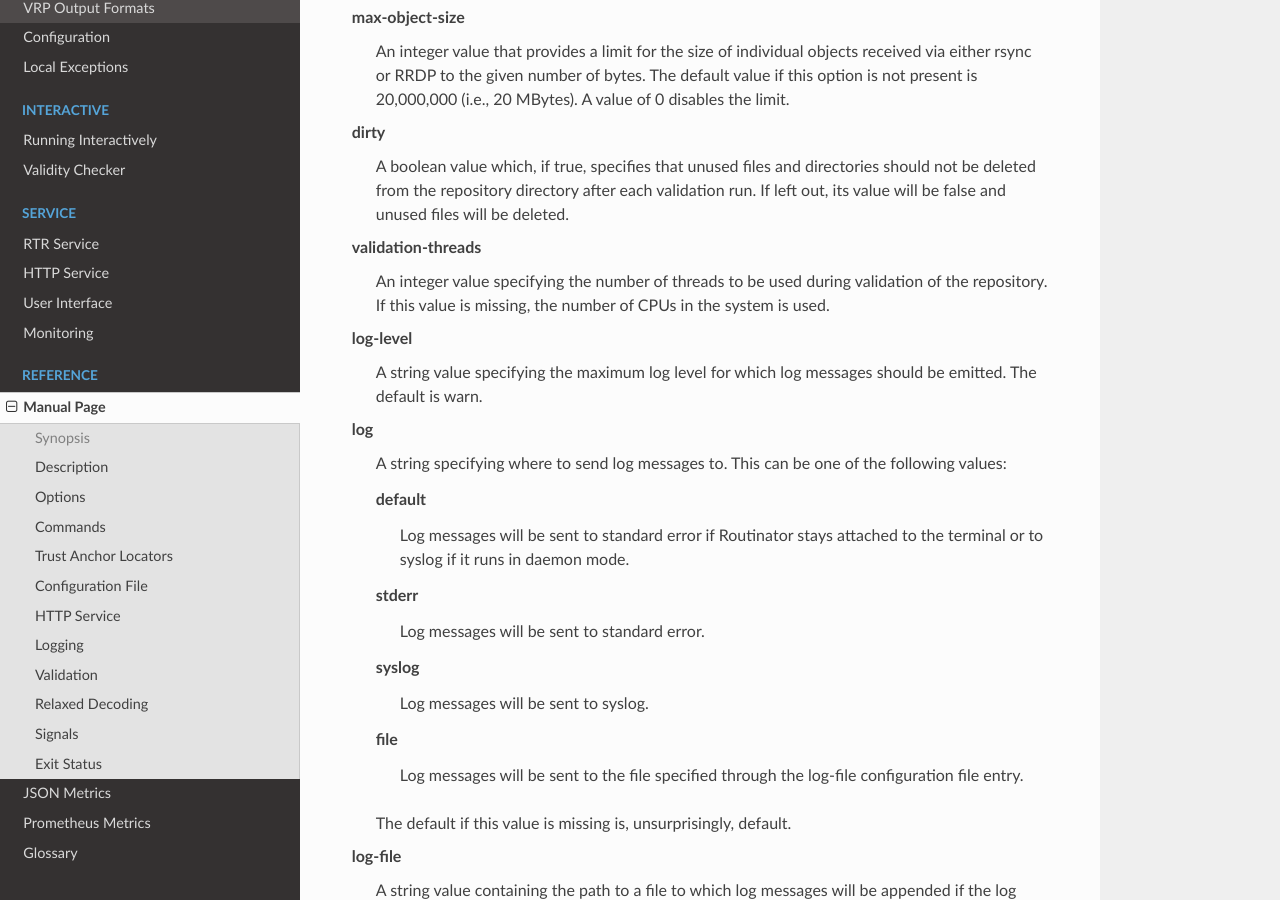
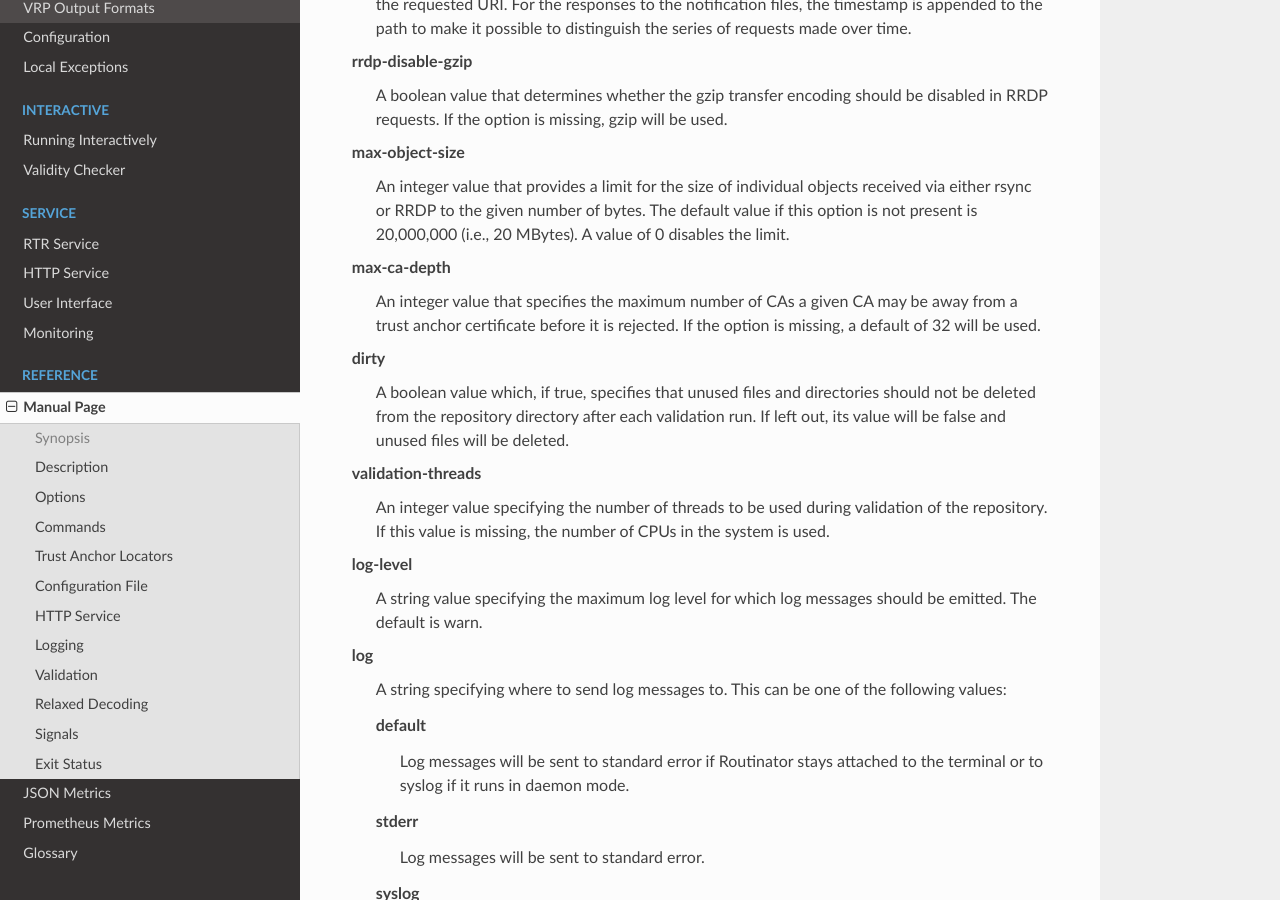
Before and after one commit to NLnetLabs/routinator, a Sphinx documentation site: the page built from source/manual-page.rst, in a window 1280 px wide and 900 px high, scrolled down 18585 px. Built offline with Sphinx 7.4.7 and the Read the Docs theme 2.0.0, drawn with Linux system fonts in a browser that asks for light colours; pages that are not in the unit, such as notebooks, are missing from menus; the version number could not be read and is left out; some of the changed text lies outside the part shown.

```diff
--- a/source/manual-page.rst
+++ b/source/manual-page.rst
@@ -357,6 +357,10 @@
       Limits the size of individual objects received via either rsync or RRDP to
       the given number of bytes. The default value if this option is not present
       is 20,000,000 (i.e., 20 MBytes). Use a value of 0 to disable the limit.
+
+.. option:: --max-ca-depth=count
+      The maximum number of CAs a given CA may be away from a trust anchor
+      certificate before it is rejected. The default value is 32.
 
 .. option:: --dirty
 
@@ -1045,6 +1049,11 @@
       default value if this option is not present is 20,000,000 (i.e., 20
       MBytes). A value of 0 disables the limit.
 
+max-ca-depth
+      An integer value that specifies the maximum number of CAs a given CA may
+      be away from a trust anchor certificate before it is rejected. If the
+      option is  missing, a default of 32 will be used.
+
 dirty
       A boolean value which, if true, specifies that unused files and
       directories should not be deleted from the repository directory after each
```
